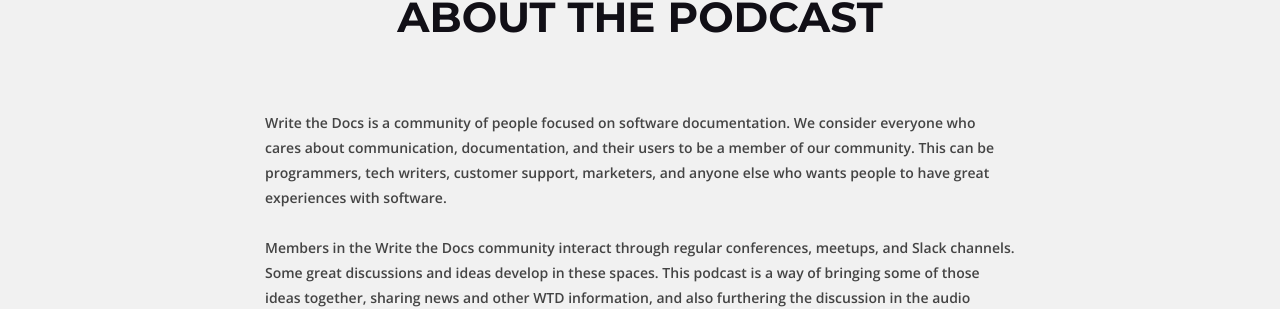
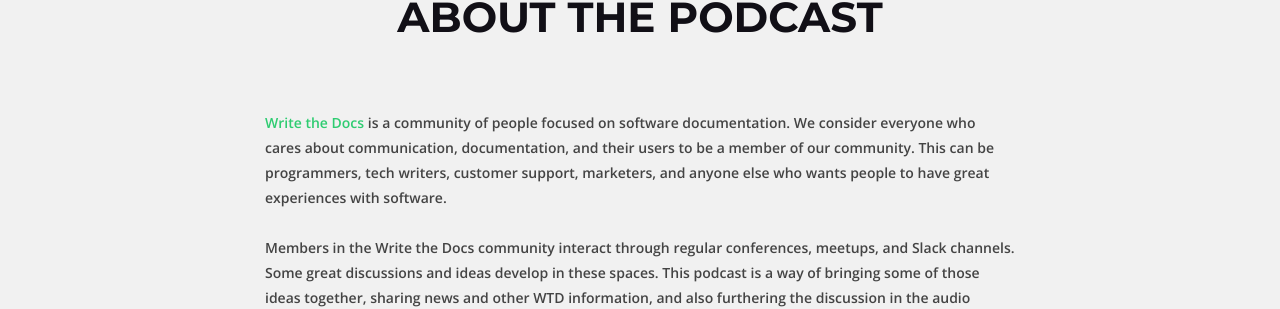
Before and after one commit to writethedocspodcast/writethedocspodcast.github.io, a Jekyll site: the page built from index.md, in a window 1280 px wide and 900 px high, scrolled down 745 px. Shown: the part 147-456 px from the top of the window. Built offline with Jekyll 4.4.1, drawn with Linux system fonts in a browser that asks for light colours; part of the change alters nothing that is shown.

```diff
--- a/index.md
+++ b/index.md
@@ -4,7 +4,7 @@ type: homepage
 layout: default
 ---
 
-Write the Docs is a community of people focused on software documentation. We consider everyone who cares about communication, documentation, and their users to be a member of our community. This can be programmers, tech writers, customer support, marketers, and anyone else who wants people to have great experiences with software.
+[Write the Docs](http://www.writethedocs.org/) is a community of people focused on software documentation. We consider everyone who cares about communication, documentation, and their users to be a member of our community. This can be programmers, tech writers, customer support, marketers, and anyone else who wants people to have great experiences with software.
 
 Members in the Write the Docs community interact through regular conferences, meetups, and Slack channels. Some great discussions and ideas develop in these spaces. This podcast is a way of bringing some of those ideas together, sharing news and other WTD information, and also furthering the discussion in the audio space.
 
```
Also changed, not shown: feed.xml (indentation only).
